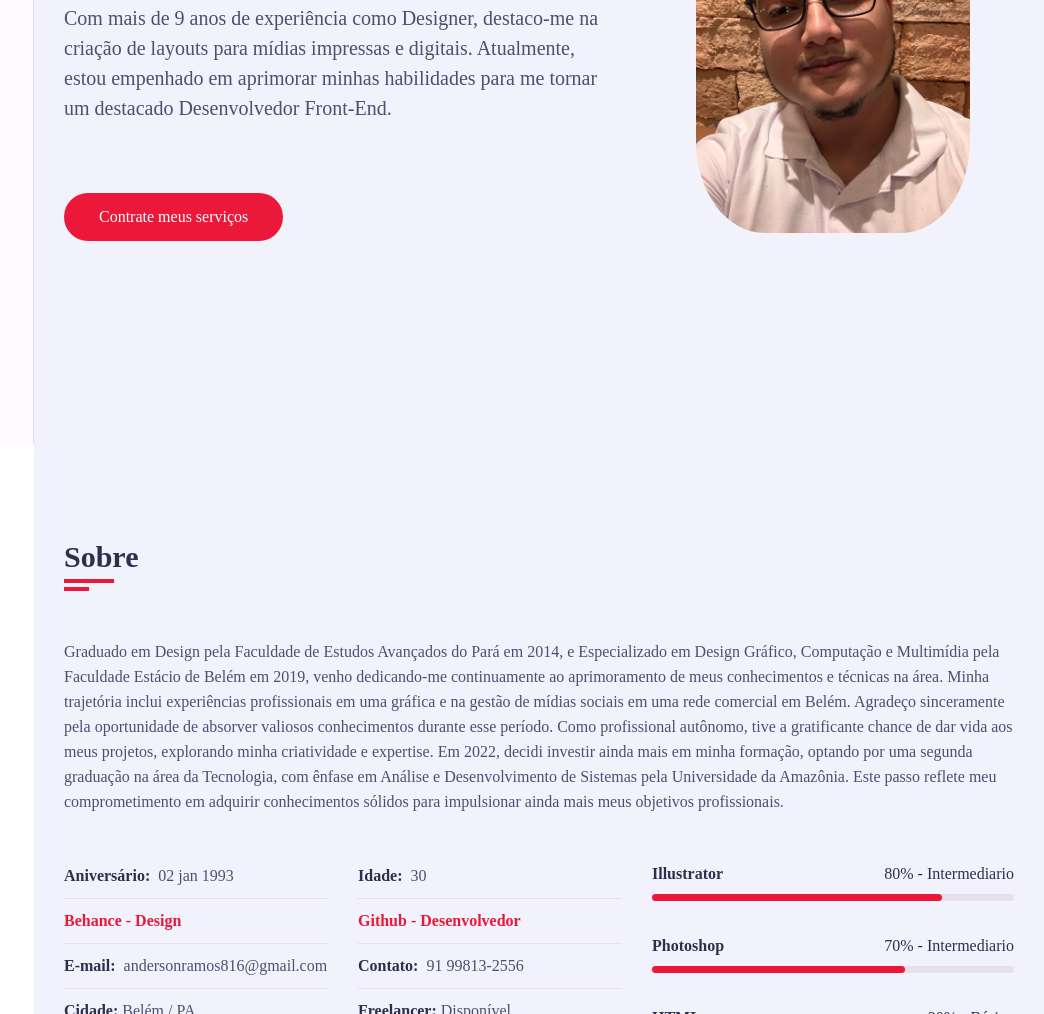
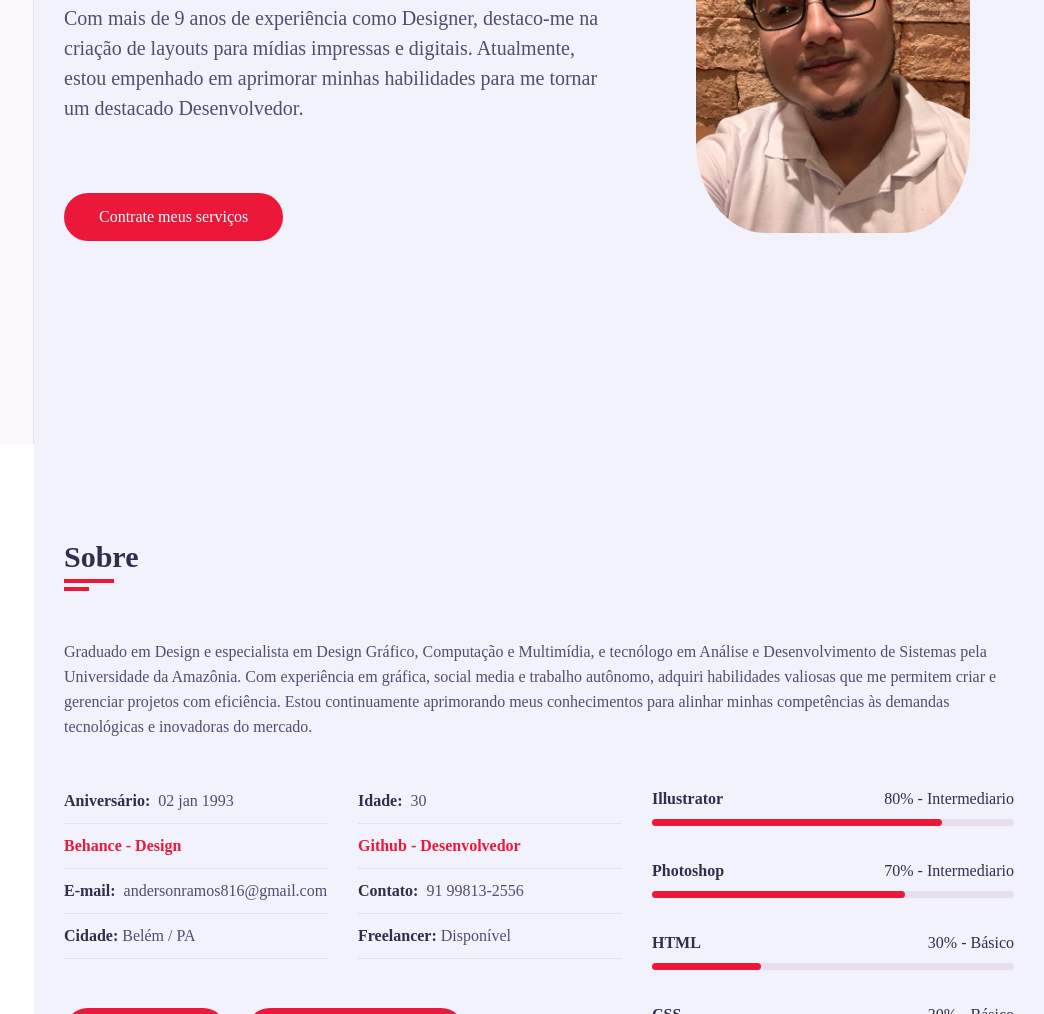
Before and after one commit to AndersonlimaDev/portfoliopessoal, a plain HTML site: page index.html in a window 1280 px wide. Shown: the part 356-1370 px from the top of the page, without its empty margins (236-1280 px from the left). Drawn offline with nearby package versions, Linux system fonts and the light colour scheme; a web font is replaced by a local one.

Commit message:
Update index.html

```diff
--- a/index.html
+++ b/index.html
@@ -61,13 +61,13 @@
                   Olá, meu nome é<span class="name"> Anderson Lima !</span>
                 </h3>
                 <h3 class="my-profession">
-                  Sou <span class="typing">Designer Gráfico</span>
+                  Sou <span class="typing">Designer</span>
                 </h3>
                 <p>
                   Com mais de 9 anos de experiência como Designer,
                   destaco-me na criação de layouts para mídias impressas e digitais.
                   Atualmente, estou empenhado em aprimorar minhas habilidades
-                  para me tornar um destacado Desenvolvedor Front-End.
+                  para me tornar um destacado Desenvolvedor.
                 </p>
                 <a href="https://wa.me/5591998132556?text=Ol%C3%A1%21+Visitei+o+seu+Portf%C3%B3lio+e+preciso+dos+seus+servi%C3%A7os%21" target="_blank" class="btn hire-me">
                   Contrate meus serviços</a
@@ -95,19 +95,9 @@
                   <div class="about-text padd-15">
 
                     <p>
-                      Graduado em Design pela Faculdade de Estudos Avançados do Pará em 2014, e
-                      Especializado em Design Gráfico, Computação e Multimídia pela Faculdade Estácio
-                      de Belém em 2019, venho dedicando-me continuamente ao aprimoramento de meus
-                      conhecimentos e técnicas na área. Minha trajetória inclui experiências
-                      profissionais em uma gráfica e na gestão de mídias sociais em uma rede comercial
-                      em Belém. Agradeço sinceramente pela oportunidade de absorver valiosos
-                      conhecimentos durante esse período. Como profissional autônomo, tive a
-                      gratificante chance de dar vida aos meus projetos, explorando minha criatividade
-                      e expertise. Em 2022, decidi investir ainda mais em minha formação, optando por
-                      uma segunda graduação na área da Tecnologia, com ênfase em Análise e
-                      Desenvolvimento de Sistemas pela Universidade da Amazônia. Este passo reflete
-                      meu comprometimento em adquirir conhecimentos sólidos para impulsionar ainda
-                      mais meus objetivos profissionais.
+                      Graduado em Design e especialista em Design Gráfico, Computação e Multimídia, e tecnólogo em Análise e Desenvolvimento de Sistemas pela Universidade da Amazônia.
+
+Com experiência em gráfica, social media e trabalho autônomo, adquiri habilidades valiosas que me permitem criar e gerenciar projetos com eficiência. Estou continuamente aprimorando meus conhecimentos para alinhar minhas competências às demandas tecnológicas e inovadoras do mercado.
                     </p>
                   </div>
                 </div>
```
